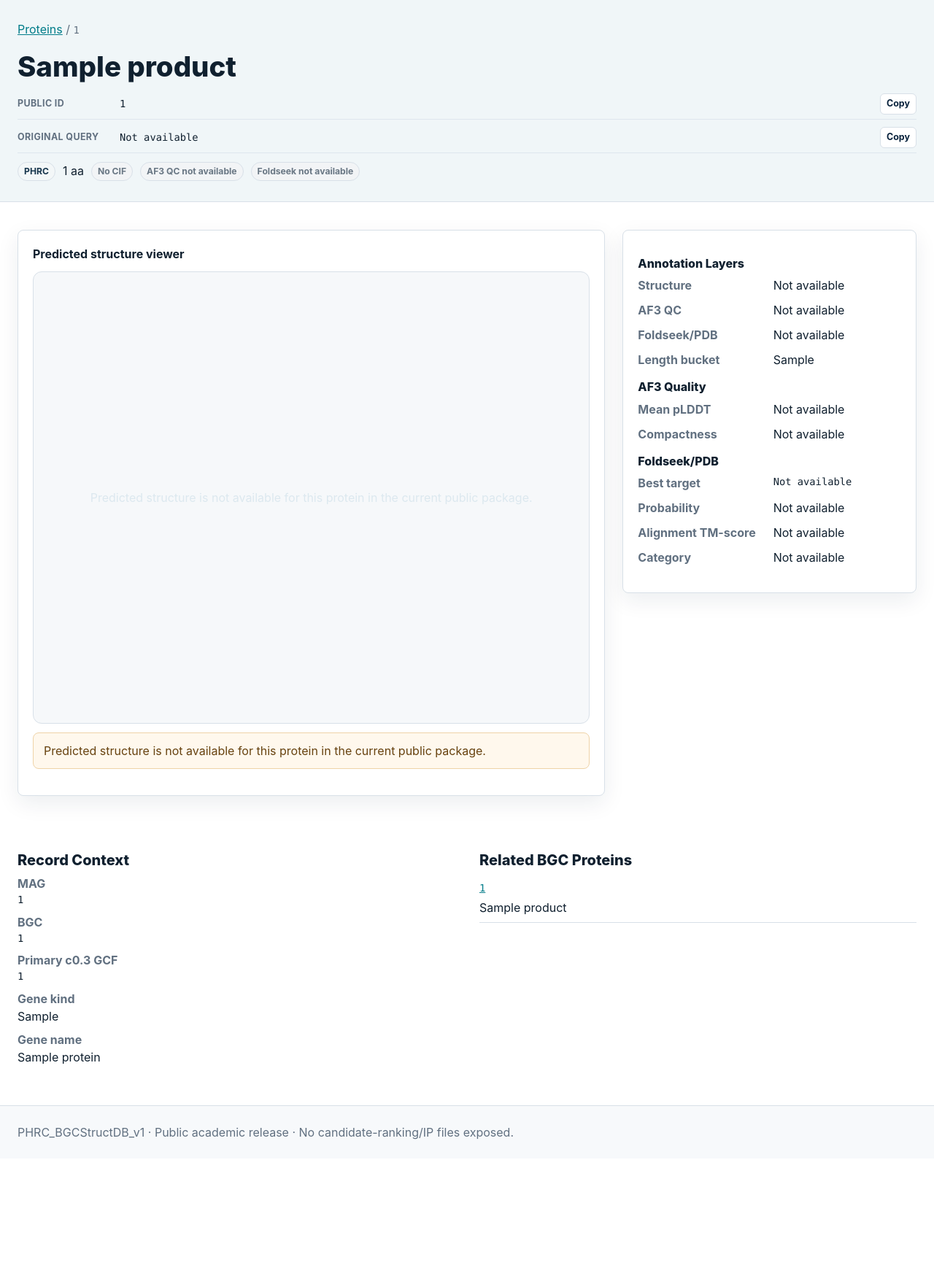
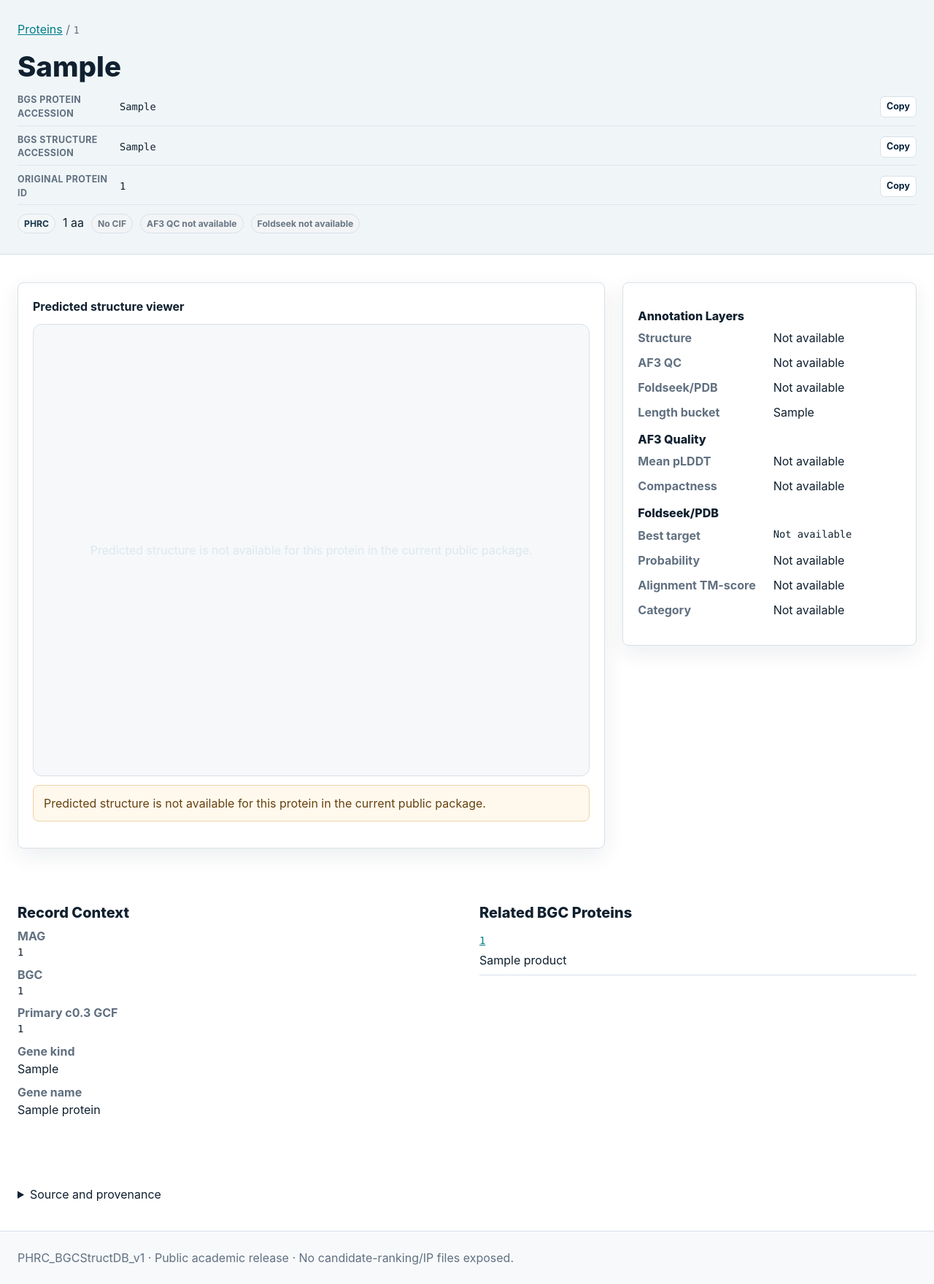
Before and after one commit to chao121026/OralBGC-StructDB, a FastAPI app: template app/templates/detail/protein.html in a window 1280 px wide. Shown: the part 67-1827 px from the top of the page at 73% size. Before the commit the page ends 1629 px from the top, so only its background shows below. Run offline with FastAPI, Linux system fonts and the light colour scheme; the template is opened without the code that fills it: most values are stand-ins (such as "Sample title", 1, 10 or a date in 2020); parts of the project's set-up code (start-up, migrations or seed data) failed here and were passed over; some libraries are stand-ins or nearby versions.

Commit message:
update public presentation for BGS accessions

```diff
--- a/app/templates/about.html
+++ b/app/templates/about.html
@@ -1,6 +1,7 @@
 {% extends "base.html" %}{% block content %}<section class="page-shell prose"><h1>About / Citation</h1>
 <p><strong>PHRC_BGCStructDB</strong> is a focused oral microbiome MAG-resolved BGC-protein resource that links BGC context to predicted structures, AF3 QC metrics, compactness descriptors, and Foldseek/PDB structural annotations.</p>
-<h2>Version and update history</h2><p>Database version: PHRC_BGCStructDB_v1. Schema version: public-sqlite-v2. Dataset status: PHRC initial public release. Future HROM integration is planned with the same dataset-aware schema.</p>
+<h2>Version and update history</h2><p>Database version: BGS accession release v1.0. Schema version: public-sqlite-v3. Dataset status: PHRC initial public release with stable BGS accessions. Future HROM integration is planned with the same accession-aware schema.</p>
+<h2>Identifiers</h2><p>Each MAG, BGC, primary c0.3 GCF, protein, and predicted structure is assigned a stable BGS accession independent of pipeline-specific identifiers. Original PHRC identifiers are preserved as searchable provenance metadata and in the public accession mapping table.</p>
 <h2>Scientific workflow</h2><p>MAG → antiSMASH BGC → primary c0.3 BiG-SCAPE GCF → BGC protein → predicted structure → AF3 QC and Foldseek/PDB annotation where available.</p>
 <h2>Data availability</h2><p>Public tables, structures, Foldseek outputs, antiSMASH archives, BiG-SCAPE archives, documentation, and checksums are available through the Downloads page.</p>
 <h2>Limitations</h2><p>BGC prediction is computational, structures are predictions, and Foldseek similarity does not prove biological function.</p>
--- a/app/templates/detail/gcf.html
+++ b/app/templates/detail/gcf.html
@@ -1,5 +1,5 @@
-{% extends "base.html" %}{% import "components/macros.html" as ui %}{% block content %}
-<section class="record-hero"><div class="page-shell"><p class="breadcrumb-line"><a href="/gcfs">Primary c0.3 GCFs</a> / <span class="mono">{{ record.public_gcf_id|short_id }}</span></p><h1>Primary c0.3 GCF Detail</h1><div class="identifier-block compact-identifiers">{{ ui.identifier_row('Public GCF ID', record.public_gcf_id) }}{{ ui.identifier_row('Original GCF ID', record.bigscape_gcf_id_full_primary) }}</div><div class="record-meta"><span class="badge-token">PHRC</span><span>{{ record.bigscape_class_primary }}</span><span>{{ record.number_BGCs }} BGCs</span><span>{{ record.number_MAGs }} MAGs</span></div></div></section>
+{% extends "base.html" %}{% import "components/macros.html" as ui %}{% block head %}<link rel="canonical" href="/gcfs/{{ record.primary_gcf_accession or record.public_gcf_id }}">{% endblock %}{% block content %}
+<section class="record-hero"><div class="page-shell"><p class="breadcrumb-line"><a href="/gcfs">Primary c0.3 GCFs</a> / <span class="mono">{{ record.public_gcf_id|short_id }}</span></p><h1>{{ record.primary_gcf_accession or record.public_gcf_id }}</h1><div class="identifier-block compact-identifiers">{{ ui.identifier_row('BGS GCF accession', record.primary_gcf_accession or record.public_gcf_id) }}{{ ui.identifier_row('Original GCF ID', record.bigscape_gcf_id_full_primary) }}</div><div class="record-meta"><span class="badge-token">PHRC</span><span>{{ record.bigscape_class_primary }}</span><span>{{ record.number_BGCs }} BGCs</span><span>{{ record.number_MAGs }} MAGs</span></div></div></section>
 <section class="page-shell section">
   <h2>Summary Metrics</h2>
   <div class="stats-grid refined"><div class="stat-card"><span>Member BGCs</span><strong>{{ record.number_BGCs }}</strong></div><div class="stat-card"><span>Member MAGs</span><strong>{{ record.number_MAGs }}</strong></div><div class="stat-card"><span>Proteins</span><strong>{{ coverage.proteins or 0 }}</strong></div><div class="stat-card"><span>Structures</span><strong>{{ coverage.structures or 0 }}</strong></div><div class="stat-card"><span>AF3 QC</span><strong>{{ coverage.af3_qc or 0 }}</strong></div><div class="stat-card"><span>Foldseek</span><strong>{{ coverage.foldseek or 0 }}</strong></div></div>
--- a/app/templates/detail/mag.html
+++ b/app/templates/detail/mag.html
@@ -1,5 +1,5 @@
-{% extends "base.html" %}{% import "components/macros.html" as ui %}{% block content %}
-<section class="record-hero"><div class="page-shell"><p class="breadcrumb-line"><a href="/mags">MAGs</a> / <span class="mono">{{ record.public_mag_id|short_id }}</span></p><h1>MAG Detail</h1><div class="identifier-block compact-identifiers">{{ ui.identifier_row('Public MAG ID', record.public_mag_id) }}{{ ui.identifier_row('Original MAG ID', record.mag_id) }}</div><div class="record-meta"><span class="badge-token">PHRC</span><span>{{ record.number_BGCs }} BGCs</span><span>{{ record.number_BGC_proteins }} BGC proteins</span><span>{{ record.number_BiGSCAPE_GCFs }} primary c0.3 GCFs</span></div></div></section>
+{% extends "base.html" %}{% import "components/macros.html" as ui %}{% block head %}<link rel="canonical" href="/mags/{{ record.mag_accession or record.public_mag_id }}">{% endblock %}{% block content %}
+<section class="record-hero"><div class="page-shell"><p class="breadcrumb-line"><a href="/mags">MAGs</a> / <span class="mono">{{ record.public_mag_id|short_id }}</span></p><h1>{{ record.mag_accession or record.public_mag_id }}</h1><div class="identifier-block compact-identifiers">{{ ui.identifier_row('BGS MAG accession', record.mag_accession or record.public_mag_id) }}{{ ui.identifier_row('Original MAG ID', record.original_mag_id or record.mag_id) }}</div><div class="record-meta"><span class="badge-token">PHRC</span><span>{{ record.number_BGCs }} BGCs</span><span>{{ record.number_BGC_proteins }} BGC proteins</span><span>{{ record.number_BiGSCAPE_GCFs }} primary c0.3 GCFs</span></div></div></section>
 <section class="page-shell section">
   <h2>Summary Metrics</h2>
   <div class="stats-grid refined">
--- a/app/templates/detail/protein.html
+++ b/app/templates/detail/protein.html
@@ -1,13 +1,14 @@
 {% extends "base.html" %}{% import "components/macros.html" as ui %}
-{% block head %}{% if protein.structure_available == '1' %}<script src="https://3Dmol.org/build/3Dmol-min.js"></script>{% endif %}{% endblock %}
+{% block head %}<link rel="canonical" href="/proteins/{{ protein.protein_accession or protein.public_protein_id }}">{% if protein.structure_available == '1' %}<script src="https://3Dmol.org/build/3Dmol-min.js"></script>{% endif %}{% endblock %}
 {% block content %}
 <section class="record-hero">
   <div class="page-shell">
     <p class="breadcrumb-line"><a href="/proteins">Proteins</a> / <span class="mono">{{ protein.public_protein_id|short_id }}</span></p>
-    <h1>{{ protein.product or 'BGC protein' }}</h1>
+    <h1>{{ protein.protein_accession or protein.public_protein_id }}</h1>
     <div class="identifier-block compact-identifiers">
-      {{ ui.identifier_row('Public ID', protein.public_protein_id) }}
-      {{ ui.identifier_row('Original query', protein.query) }}
+      {{ ui.identifier_row('BGS protein accession', protein.protein_accession or protein.public_protein_id) }}
+      {% if protein.structure_accession %}{{ ui.identifier_row('BGS structure accession', protein.structure_accession) }}{% endif %}
+      {{ ui.identifier_row('Original protein ID', protein.original_protein_id or protein.query) }}
     </div>
     <div class="record-meta">
       <span class="badge-token">PHRC</span>
@@ -20,10 +21,10 @@
 </section>
 <section class="page-shell section detail-grid">
   <div class="viewer-panel">
-    <div class="viewer-toolbar"><strong>Predicted structure viewer</strong>{% if protein.structure_available == '1' %}<a class="btn btn-sm btn-primary" href="/structures/cif/{{ protein.public_protein_id }}">Download CIF</a>{% endif %}</div>
+    <div class="viewer-toolbar"><strong>Predicted structure viewer</strong>{% if protein.structure_available == '1' %}<a class="btn btn-sm btn-primary" href="/structures/cif/{{ protein.structure_accession or protein.public_protein_id }}">Download CIF</a>{% endif %}</div>
     {% if protein.structure_available == '1' %}
     <div class="viewer-controls" role="toolbar" aria-label="Structure viewer controls"><button type="button" data-viewer-action="reset">Reset</button><button type="button" data-viewer-action="spin">Spin</button><button type="button" data-viewer-action="cartoon">Cartoon</button><button type="button" data-viewer-action="surface">Surface</button><button type="button" data-viewer-action="plddt">pLDDT</button><button type="button" data-viewer-action="fullscreen">Fullscreen</button></div>
-    <div id="viewer" class="structure-viewer" data-cif="/structures/cif/{{ protein.public_protein_id }}"><div class="structure-loading">Loading predicted structure...</div></div>
+    <div id="viewer" class="structure-viewer" data-cif="/structures/cif/{{ protein.structure_accession or protein.public_protein_id }}"><div class="structure-loading">Loading predicted structure...</div></div>
       {% if protein.af3_qc_available != '1' and protein.foldseek_annotation_available != '1' %}
       <p class="status-note">Predicted structure available; AF3 QC and Foldseek annotations are not yet available in this release.</p>
       {% else %}
@@ -53,5 +54,17 @@
     <ul class="related-list">{% for r in related %}<li><a class="mono" href="/proteins/{{ r.public_protein_id }}" title="{{ r.public_protein_id }}">{{ r.public_protein_id|short_id }}</a><span>{{ r.product }}</span></li>{% else %}<li>No related proteins found.</li>{% endfor %}</ul>
   </div>
 </section>
+<section class="page-shell section">
+  <details class="provenance-details">
+    <summary>Source and provenance</summary>
+    <dl class="record-list">
+      <dt>Source collection</dt><dd>{{ protein.source_collection or protein.dataset or 'PHRC' }}</dd>
+      <dt>Original protein ID</dt><dd class="mono identifier-inline">{{ protein.original_protein_id or protein.query }}</dd>
+      <dt>Original BGC ID</dt><dd class="mono identifier-inline">{{ protein.original_bgc_id or protein.bgc_id }}</dd>
+      <dt>Original MAG ID</dt><dd class="mono identifier-inline">{{ protein.original_mag_id or protein.genome_id }}</dd>
+      <dt>Original structure filename</dt><dd class="mono identifier-inline">{{ protein.original_structure_filename or 'No structure file' }}</dd>
+    </dl>
+  </details>
+</section>
 {% endblock %}
 {% block scripts %}{% if protein.structure_available == '1' %}<script src="{{ url_for('static', path='js/structure.js') }}"></script>{% endif %}{% endblock %}
--- a/app/templates/downloads.html
+++ b/app/templates/downloads.html
@@ -8,10 +8,10 @@
     <div>
       <p class="eyebrow dark">Public data</p>
       <h1>Downloads</h1>
-      <p>Files are shown from a strict public allowlist with checksums where available. Internal candidate-ranking and IP-development files are excluded.</p>
+      <p>Files are shown from a strict public allowlist with checksums where available. All public entities use stable BGS accessions; original PHRC identifiers remain in provenance columns and the accession mapping table.</p>
     </div>
   </div>
-  <div class="status-note"><strong>Version / Update History:</strong> PHRC_BGCStructDB_v1, schema public-sqlite-v2, loaded dataset PHRC. All-cutoff BiG-SCAPE assignments are retained for reproducibility in Advanced downloads.</div>
+  <div class="status-note"><strong>Version / Update History:</strong> BGS accession release v1.0, schema public-sqlite-v3, loaded source collection PHRC. All-cutoff BiG-SCAPE assignments are retained for reproducibility.</div>
 
   <section class="download-section" aria-labelledby="recommended-downloads">
     <div class="download-section-heading">
--- a/app/templates/help.html
+++ b/app/templates/help.html
@@ -7,6 +7,7 @@
 <h2>Foldseek, probability, TM-score, and PDB categories</h2><p>Foldseek compares predicted structures to PDB structures. Probability and TM-score indicate structural similarity, not functional proof. Weak/no-clear matches should be read as structurally under-characterized, not as therapeutic candidates.</p>
 <h2>Three availability layers</h2><p><strong>Structure available</strong> means an approved CIF exists. <strong>AF3 QC available</strong> means parsed QC metrics exist. <strong>Foldseek/PDB annotation available</strong> means a Foldseek best-hit row exists.</p>
 <h2>How to browse and filter</h2><p>Use MAGs, BGCs, primary c0.3 GCFs, Proteins, and Structures pages. Filters are server-side and preserve query-string state where practical.</p>
+<h2>Stable BGS accessions</h2><p>Each MAG, BGC, primary c0.3 GCF, protein, and predicted structure has a stable BGS accession such as BGS-MAG-000001, BGS-BGC-000001, BGS-GCF-C03-0001, BGS-PRT-000001, or BGS-STR-000001. Original PHRC identifiers are preserved as searchable provenance metadata, and legacy URLs redirect to the canonical accession URL.</p>
 <h2>Downloads and citation</h2><p>The Downloads page contains public allowlisted files with checksums. Cite the database using the text on the About page.</p>
 <h2>Future HROM integration</h2><p>Future HROM rows will use the same schema with a dataset label, preserving public identifiers and routes.</p>
 <h2>Worked examples</h2><p>Start with <a href="/proteins">protein browse</a>, open a structure-bearing protein, then follow its BGC, MAG, and primary c0.3 GCF links.</p>
```
Also changed, not shown: app/templates/detail/bgc.html (+15 -2 lines), docs/accession_migration.md (+27 -12 lines), docs/design_checkpoint.md (+4 -2 lines), docs/public_identifier_schema.md (+15 -5 lines), README.md.
